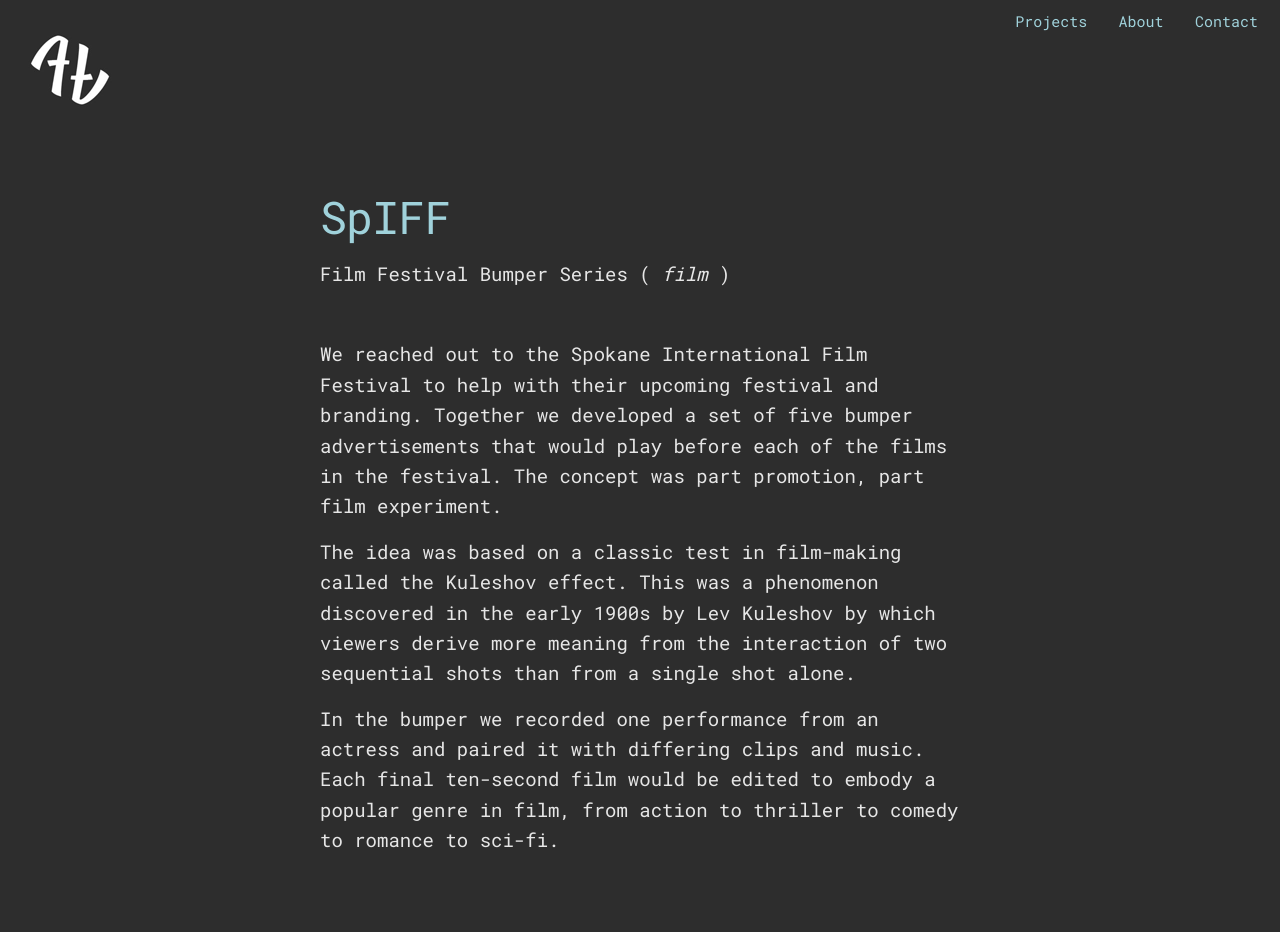
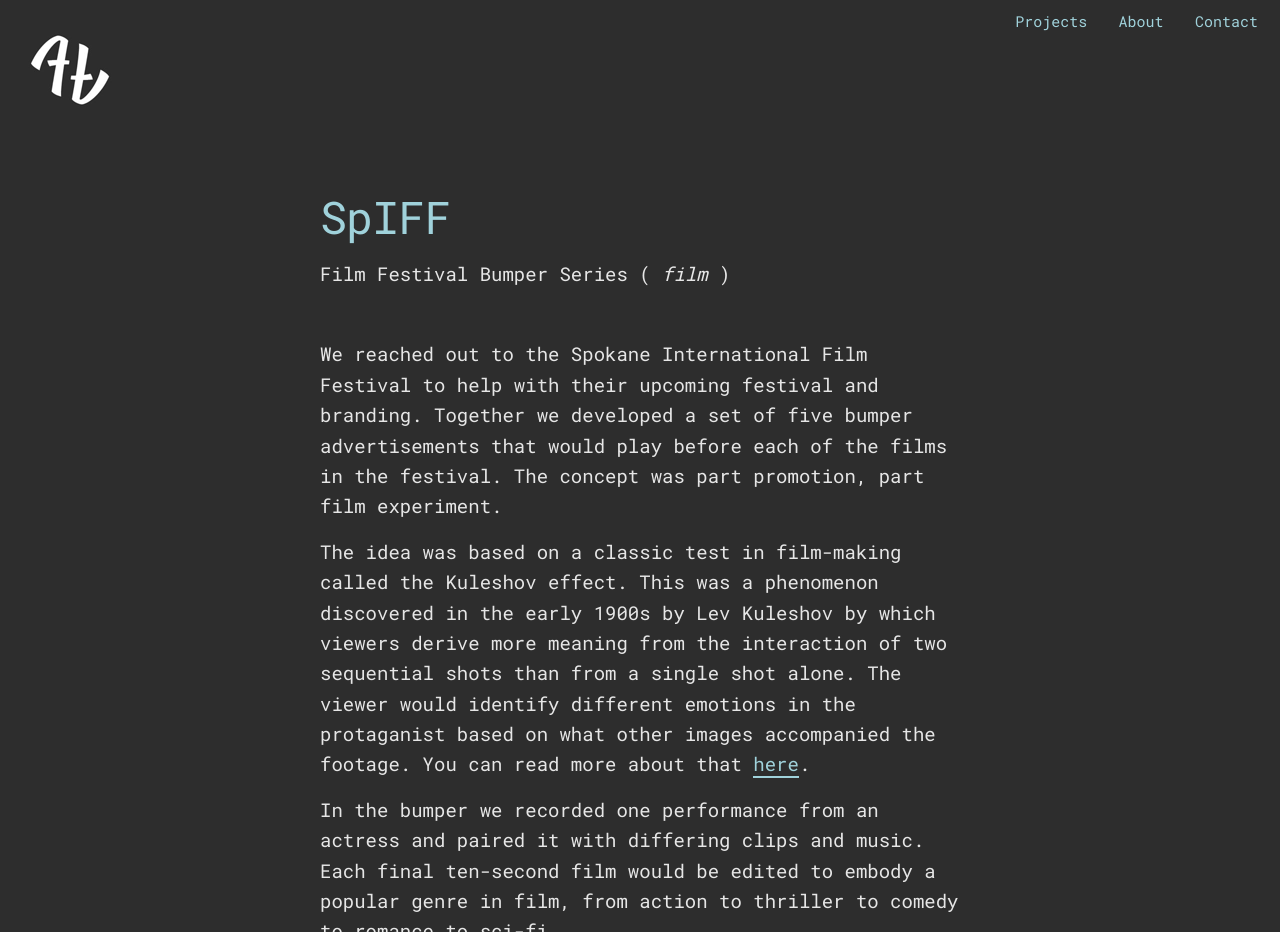
Before and after one commit to factorytown/factorytown.github.io, a Jekyll site: the page built from _projects/spiff.markdown, in a window 1280 px wide, cut to the strip 0-932 px from the top of the page. Built offline with Jekyll 4.4.1, drawn with Linux system fonts in a browser that asks for light colours; nearby versions of some CDN libraries.

Commit message:
Updated Spiff

```diff
--- a/_projects/spiff.markdown
+++ b/_projects/spiff.markdown
@@ -10,6 +10,6 @@
 
 We reached out to the Spokane International Film Festival to help with their upcoming festival and branding. Together we developed a set of five bumper advertisements that would play before each of the films in the festival. The concept was part promotion, part film experiment.
 
-The idea was based on a classic test in film-making called the Kuleshov effect. This was a phenomenon discovered in the early 1900s by Lev Kuleshov by which viewers derive more meaning from the interaction of two sequential shots than from a single shot alone.
+The idea was based on a classic test in film-making called the Kuleshov effect. This was a phenomenon discovered in the early 1900s by Lev Kuleshov by which viewers derive more meaning from the interaction of two sequential shots than from a single shot alone. The viewer would identify different emotions in the protaganist based on what other images accompanied the footage. You can read more about that [here](https://en.wikipedia.org/wiki/Kuleshov_effect).
 
 In the bumper we recorded one performance from an actress and paired it with differing clips and music. Each final ten-second film would be edited to embody a popular genre in film, from action to thriller to comedy to romance to sci-fi.
```
